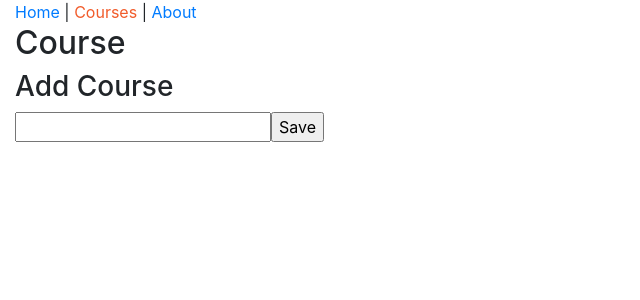
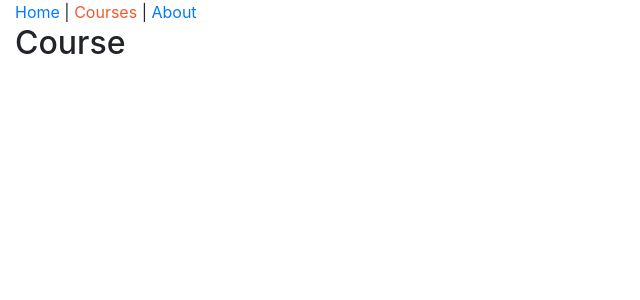
Before and after one commit to floroz/pluralsight-redux-react, a React app: page /courses in a window 1280 px wide. Shown: the top 300 px of the page, without its empty margins (0-640 px from the left). Built offline with nearby package versions, Linux system fonts and the light colour scheme; what redux-immutable-state-invariant would draw is missing.

Commit message:
refactor container

```diff
--- a/src/components/courses/CoursesPage.js
+++ b/src/components/courses/CoursesPage.js
@@ -5,44 +5,21 @@
 import { bindActionCreators } from 'redux';
 
 class CoursesPage extends React.Component {
-	state = {
-		course: {
-			title: ''
-		}
-	};
-
-	handleChange = event => {
-		const course = { ...this.state.course, title: event.target.value };
-		this.setState({ course });
-	};
-
-	handleSubmit = event => {
-		event.preventDefault();
-		this.props.actions.createCourse(this.state.course);
-	};
-
 	render() {
 		return (
-			<form onSubmit={this.handleSubmit}>
+			<>
 				<h2>Course</h2>
-				<h3>Add Course</h3>
-				<input
-					type='text'
-					onChange={this.handleChange}
-					value={this.state.course.title}
-				/>
-				<input type='submit' value='Save' />
+
 				{this.props.courses.map(course => (
 					<div key={course.title}>{course.title}</div>
 				))}
-			</form>
+			</>
 		);
 	}
 }
 
 CoursesPage.propTypes = {
-	actions: PropTypes.array.isRequired,
-	dispatch: PropTypes.object.isRequired,
+	actions: PropTypes.object.isRequired,
 	courses: PropTypes.array.isRequired
 };
 
```
